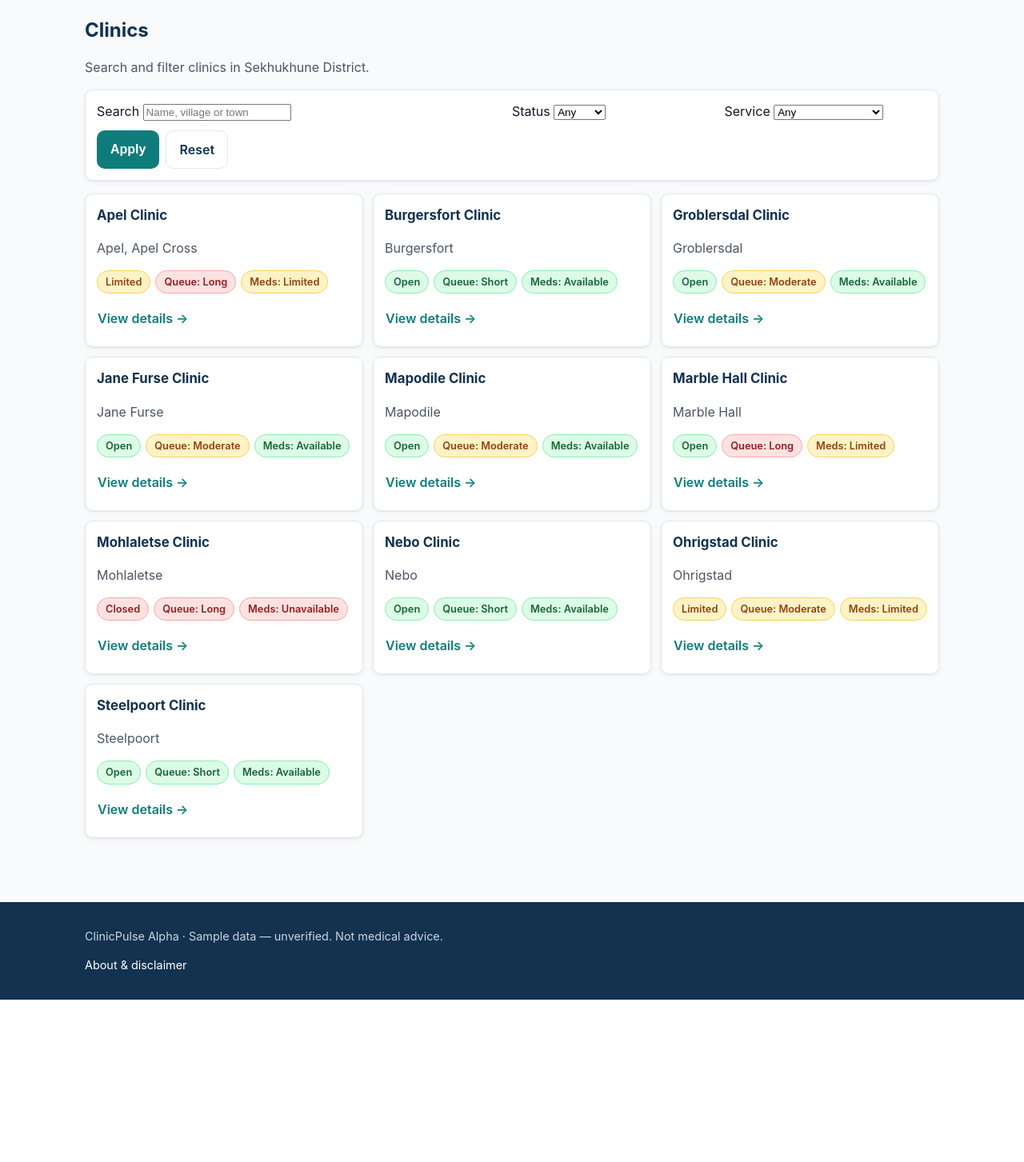
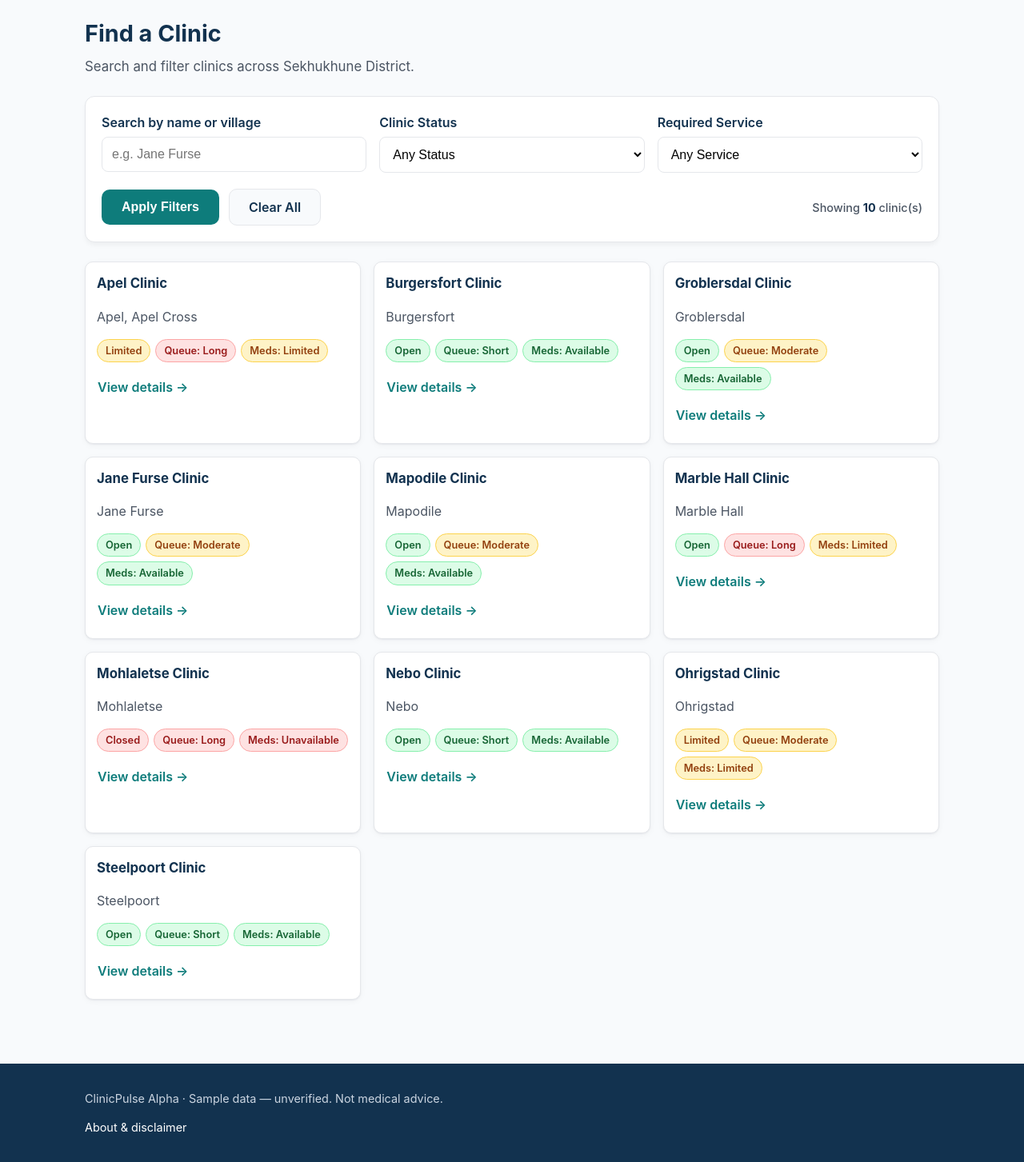
Before and after one commit to Belligerent15/clinicpulse-alpha, a Flask app: page /clinics in a window 1280 px wide. Shown: the part 61-1514 px from the top of the page at 80% size. Before the commit the page ends 1311 px from the top, so only its background shows below. Run offline with Flask 3, Linux system fonts and the light colour scheme; data comes from the database, SQL or seed files in the repository.

Commit message:
Update clinics.html

```diff
--- a/templates/clinics.html
+++ b/templates/clinics.html
@@ -2,47 +2,60 @@
 {% block title %}All clinics — ClinicPulse{% endblock %}
 
 {% block content %}
-<section class="page-head">
-  <h1>Clinics</h1>
-  <p class="muted">Search and filter clinics in Sekhukhune District.</p>
+<section class="page-head" style="margin-bottom: 24px;">
+  <h1 style="margin: 0 0 8px 0; color: var(--navy); font-size: 1.8rem;">Find a Clinic</h1>
+  <p class="muted" style="margin: 0; font-size: 1.05rem;">Search and filter clinics across Sekhukhune District.</p>
 </section>
 
-<form class="filters" method="get" action="{{ url_for('clinics_list') }}">
-  <div class="filter-row">
+<!-- Modern Filter Card -->
+<form class="filters" method="get" action="{{ url_for('clinics_list') }}" style="background: #fff; border: 1px solid var(--border); border-radius: 12px; padding: 20px; box-shadow: 0 4px 6px -1px rgba(0,0,0,0.05); margin-bottom: 24px;">
+  <div class="filter-row" style="display: grid; gap: 16px; grid-template-columns: repeat(auto-fit, minmax(200px, 1fr));">
     <label>
-      <span class="label">Search</span>
-      <input type="search" name="q" value="{{ filters.q }}" placeholder="Name, village or town">
+      <span class="label" style="font-weight: 600; color: var(--navy); margin-bottom: 6px; display: block;">Search by name or village</span>
+      <input type="search" name="q" value="{{ filters.q }}" placeholder="e.g. Jane Furse" style="width: 100%; padding: 12px; border: 1px solid var(--border); border-radius: 8px; font-size: 1rem;">
     </label>
     <label>
-      <span class="label">Status</span>
-      <select name="status">
-        <option value="">Any</option>
+      <span class="label" style="font-weight: 600; color: var(--navy); margin-bottom: 6px; display: block;">Clinic Status</span>
+      <select name="status" style="width: 100%; padding: 12px; border: 1px solid var(--border); border-radius: 8px; font-size: 1rem; background: #fff;">
+        <option value="">Any Status</option>
         {% for s in status_options %}
           <option value="{{ s }}" {% if filters.status == s %}selected{% endif %}>{{ s }}</option>
         {% endfor %}
       </select>
     </label>
     <label>
-      <span class="label">Service</span>
-      <select name="service">
-        <option value="">Any</option>
+      <span class="label" style="font-weight: 600; color: var(--navy); margin-bottom: 6px; display: block;">Required Service</span>
+      <select name="service" style="width: 100%; padding: 12px; border: 1px solid var(--border); border-radius: 8px; font-size: 1rem; background: #fff;">
+        <option value="">Any Service</option>
         {% for s in service_options %}
           <option value="{{ s }}" {% if filters.service == s %}selected{% endif %}>{{ s }}</option>
         {% endfor %}
       </select>
     </label>
   </div>
-  <div class="filter-actions">
-    <button type="submit" class="btn btn-primary">Apply</button>
-    <a href="{{ url_for('clinics_list') }}" class="btn btn-ghost">Reset</a>
+
+  <div class="filter-actions" style="margin-top: 20px; display: flex; gap: 12px; align-items: center;">
+    <button type="submit" class="btn btn-primary" style="padding: 10px 24px;">Apply Filters</button>
+    <a href="{{ url_for('clinics_list') }}" class="btn btn-ghost" style="padding: 10px 24px; background: #f8fafc;">Clear All</a>
+
+    <!-- Results Counter -->
+    <span class="muted" style="margin-left: auto; font-size: 0.9rem; font-weight: 500;">
+      Showing <strong style="color: var(--navy);">{{ clinics|length }}</strong> clinic(s)
+    </span>
   </div>
 </form>
 
-<section class="clinic-grid">
+<section class="clinic-grid" style="display: grid; gap: 16px; grid-template-columns: repeat(auto-fill, minmax(300px, 1fr));">
   {% for c in clinics %}
     {% include '_clinic_card.html' %}
   {% else %}
-    <p class="muted">No clinics matched your filters.</p>
+    <!-- Beautiful Empty State -->
+    <div style="grid-column: 1 / -1; text-align: center; padding: 60px 20px; background: #fff; border-radius: 12px; border: 1px dashed #cbd5e1;">
+      <div style="font-size: 2.5rem; margin-bottom: 16px;">🔍</div>
+      <h3 style="color: var(--navy); margin: 0 0 8px 0;">No clinics found</h3>
+      <p class="muted" style="margin: 0 0 20px 0;">We couldn't find any clinics matching your search criteria.</p>
+      <a href="{{ url_for('clinics_list') }}" class="btn btn-primary">Clear Filters & Try Again</a>
+    </div>
   {% endfor %}
 </section>
 {% endblock %}
```
